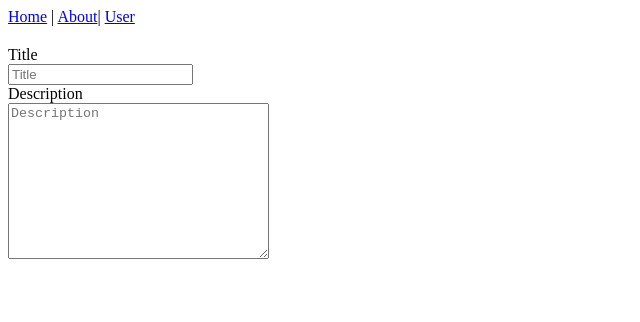
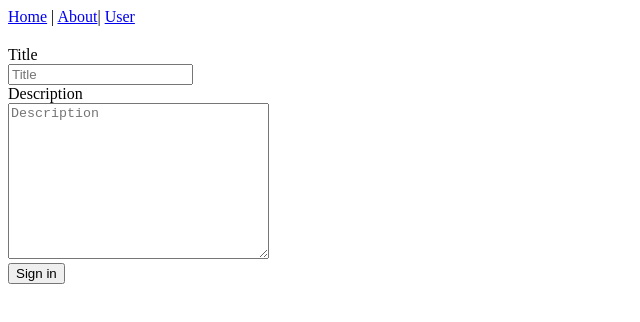
Before and after one commit to dzgntutar/vuejs-workshop-with-nodejs, a Vue app in the folder ui/: page / in a window 1280 px wide. Shown: the top 322 px of the page, without its empty margins (0-640 px from the left). Built offline with nearby package versions, Linux system fonts and the light colour scheme; the HTML template or start-up script is replaced by a standard one.

Commit message:
button submit

```diff
--- a/ui/src/components/todo/todoForm.vue
+++ b/ui/src/components/todo/todoForm.vue
@@ -1,7 +1,6 @@
 <template>
-  <div class="row">
-    <form>
-      <div class="form-group row">
+  <form @submit.prevent="SaveTodo()">
+    <div class="form-group">
       <label for="title" class="col-sm-2 col-form-label">Title</label>
       <div class="col-sm-10">
         <input
@@ -12,7 +11,7 @@
         />
       </div>
     </div>
-      <div class="form-group row">
+    <div class="form-group">
       <label for="description" class="col-sm-2 col-form-label"
         >Description</label
       >
@@ -26,10 +25,14 @@
         ></textarea>
       </div>
     </div>
+    <button type="submit" class="btn btn-primary btn-sm">Sign in</button>
   </form>
-  </div>
 </template>
 
 <script>
-export default {};
+export default {
+  methods: {
+    SaveTodo() {},
+  },
+};
 </script>
```
Lines whose indentation alone changed are shown as unchanged.
